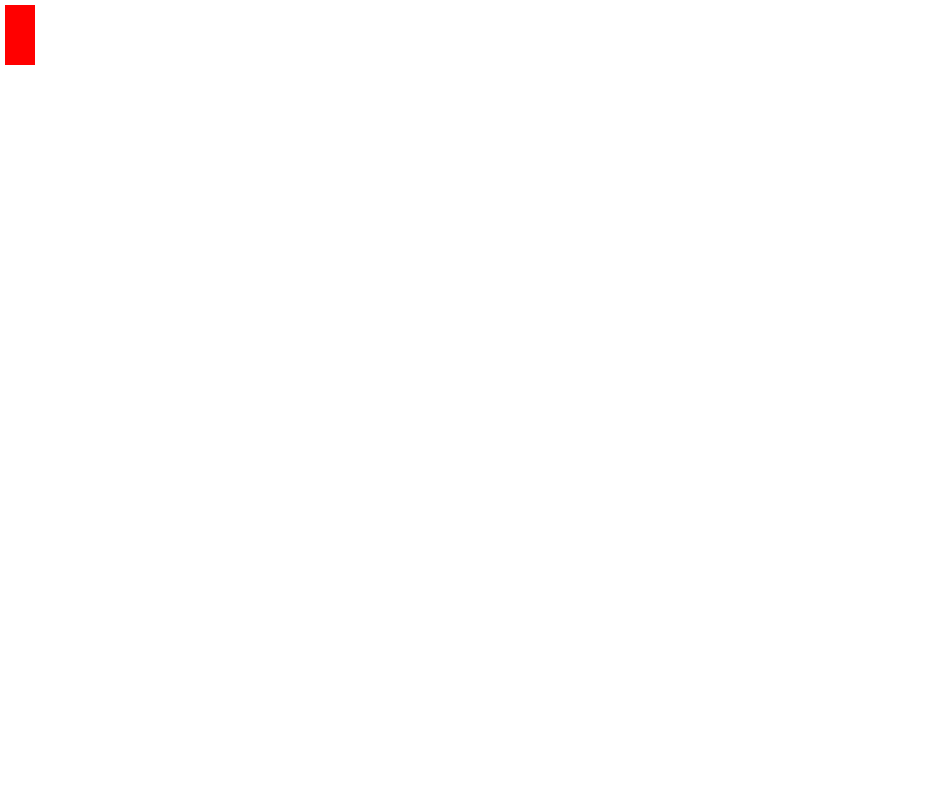
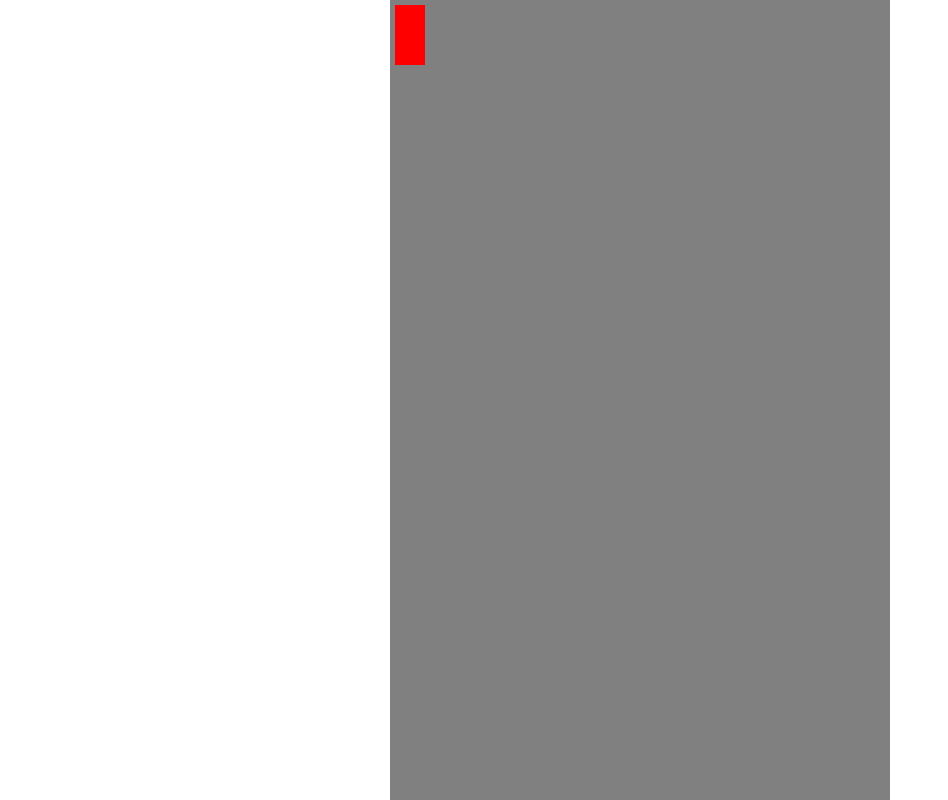
Before and after one commit to yasershomaf/car-racing, a React app: page / in a window 1280 px wide. Shown: the whole page, without its empty margins (0-948 px from the left). Built offline with nearby package versions, Linux system fonts and the light colour scheme.

Commit message:
Added read

```diff
--- a/src/js/components/App/App.css
+++ b/src/js/components/App/App.css
@@ -1,3 +1,16 @@
-.test {
-  background-color: red;
+body {
+  margin: 0;
 }
+
+.game-container {
+  width: 100%;
+  height: 100vh;
+}
+
+.game-container .road {
+  width: 500px;
+  height: 100%;
+  margin: 0 auto;
+  background-color: gray;
+  position: relative;
+}
--- a/src/js/components/App/App.js
+++ b/src/js/components/App/App.js
@@ -3,8 +3,10 @@ import Car from '../Car/Car';
 import './App.css';
 
 const App = () => {
-	return <div className="test">
-		<Car color="red" top={5} left={5} />
+	return <div className="game-container">
+		<div className="road">
+			<Car color="red" top={5} left={5} />
+		</div>
 	</div>;
 };
 
```
